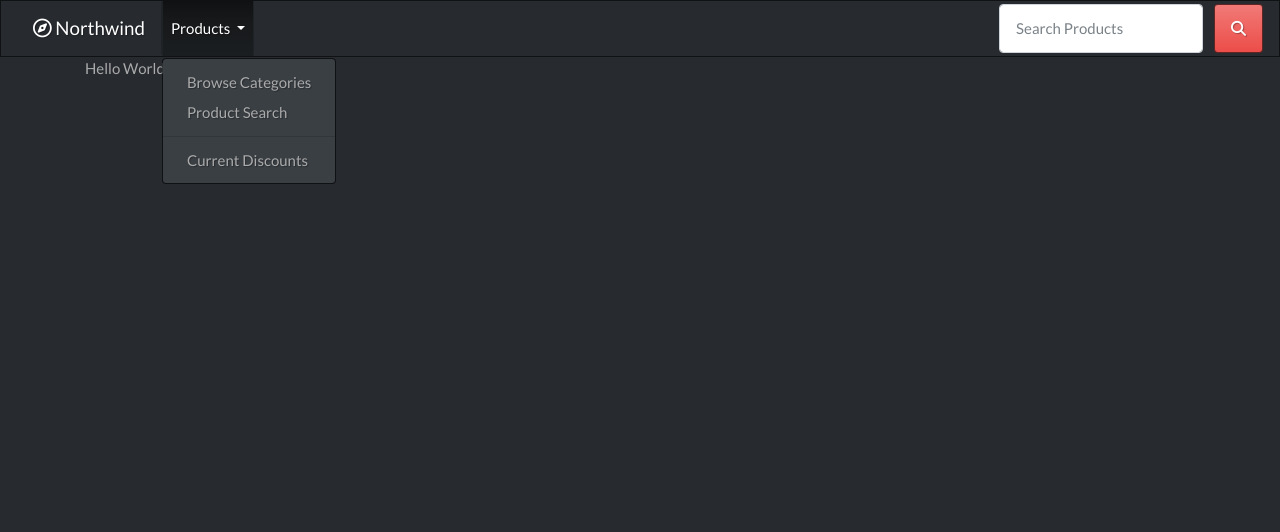
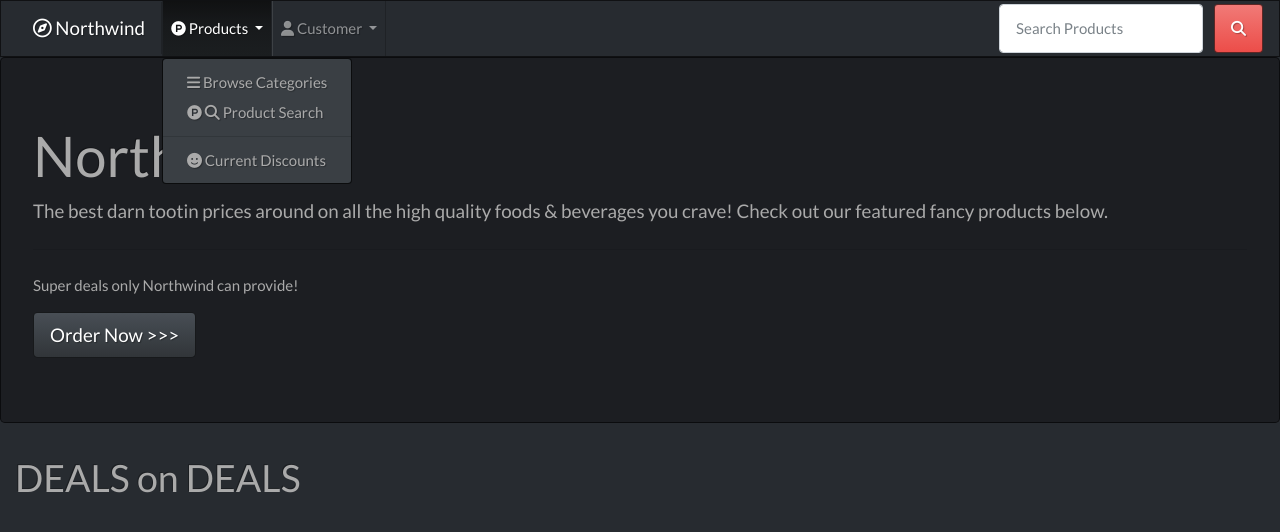
Before and after one commit to hocobo/Assign01-Bootstrap, a plain HTML site: page index.html in a window 1280 px wide. Both pictures are taken after a click on the button "Products". Drawn offline with nearby package versions, Linux system fonts and the light colour scheme.

Commit message:
Added customers dropdown, icons for all nav items, jumbotron, and container-fluid class

```diff
--- a/index.html
+++ b/index.html
@@ -25,13 +25,24 @@
             <ul class="navbar-nav mr-auto">
                 <li class="nav-item dropdown">
                     <a class="nav-link dropdown-toggle" href="#" id="productDropdown" role="button" data-toggle="dropdown" aria-haspopup="true" aria-expanded="false">
-                        Products
+                        <i class="fa-brands fa-product-hunt"></i> Products
                     </a>
                     <div class="dropdown-menu" aria-labelledby="productDropdown">
-                        <a class="dropdown-item" href="#">Browse Categories</a>
-                        <a class="dropdown-item" href="#">Product Search</a>
+                        <a class="dropdown-item" href="#"><i class="fa-solid fa-bars"></i> Browse Categories</a>
+                        <a class="dropdown-item" href="#"><i class="fa-brands fa-product-hunt"></i> <i class="fa-solid fa-magnifying-glass"></i> Product Search</a>
                         <div class="dropdown-divider"></div>
-                        <a class="dropdown-item" href="#">Current Discounts</a>
+                        <a class="dropdown-item" href="#"> <i class="fa-solid fa-face-smile"></i> Current Discounts</a>
+                    </div>
+                </li>
+                <li class="nav-item dropdown">
+                    <a class="nav-link dropdown-toggle" href="#" id="customerDropdown" role="button" data-toggle="dropdown" aria-haspopup="true" aria-expanded="false">
+                        <i class="fa-solid fa-user"></i> Customer
+                    </a>
+                    <div class="dropdown-menu" aria-labelledby="customerDropdown">
+                        <a class="dropdown-item" href="#"><i class="fa-solid fa-circle-user"></i> Account</a>
+                        <a class="dropdown-item" href="#"><i class="fa-solid fa-address-card"></i> Register</a>
+                        <div class="dropdown-divider"></div>
+                        <a class="dropdown-item" href="#"><i class="fa-solid fa-right-to-bracket"></i> Sign In</a>
                     </div>
                 </li>
             </ul>
@@ -41,9 +52,17 @@
             </form>
         </div>
     </nav>
-    <div class="container">
-        Hello World!
-    </div>
+    <div class="jumbotron">
+        <h1 class="display-4">Northwind</h1>
+        <p class="lead">The best darn tootin prices around on all the high quality foods & beverages you crave! Check out our featured fancy products below.</p>
+        <hr class="my-4">
+        <p>Super deals only Northwind can provide!</p>
+        <a class="btn btn-primary btn-lg" href="#" role="button">Order Now >>></a>
+      </div>
+      <div class="container-fluid">
+        <h1>DEALS on DEALS</h1>
+      </div>
+
     <!--jQuery Bootstrap-->
     <script src="https://cdn.jsdelivr.net/npm/jquery@3.5.1/dist/jquery.slim.min.js" integrity="sha384-DfXdz2htPH0lsSSs5nCTpuj/zy4C+OGpamoFVy38MVBnE+IbbVYUew+OrCXaRkfj" crossorigin="anonymous"></script>
     <script src="https://cdn.jsdelivr.net/npm/bootstrap@4.6.2/dist/js/bootstrap.bundle.min.js" integrity="sha384-Fy6S3B9q64WdZWQUiU+q4/2Lc9npb8tCaSX9FK7E8HnRr0Jz8D6OP9dO5Vg3Q9ct" crossorigin="anonymous"></script>
```
